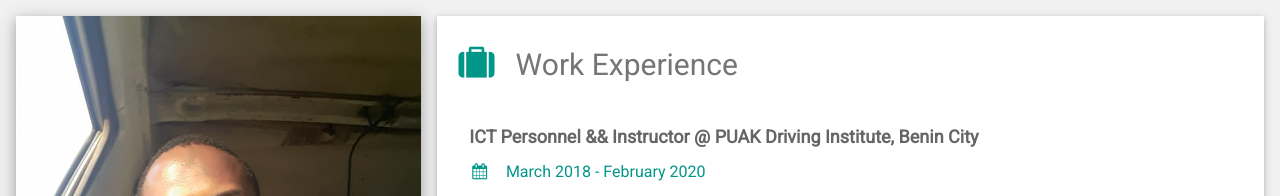
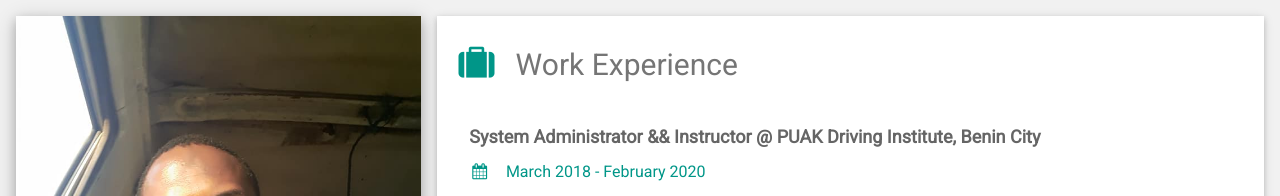
Before and after one commit to realrazaq1/mysite, a plain HTML site: page cv/index.html in a window 1280 px wide. Shown: the top 196 px of the page. Drawn offline with nearby package versions, Linux system fonts and the light colour scheme.

Commit message:
Update index.html

```diff
--- a/cv/index.html
+++ b/cv/index.html
@@ -174,7 +174,7 @@
             <div class="w3-container">
               <h5 class="w3-opacity">
                 <b
-                  >ICT Personnel && Instructor @ PUAK Driving Institute, Benin
+                  >System Administrator && Instructor @ PUAK Driving Institute, Benin
                   City</b
                 >
               </h5>
```
